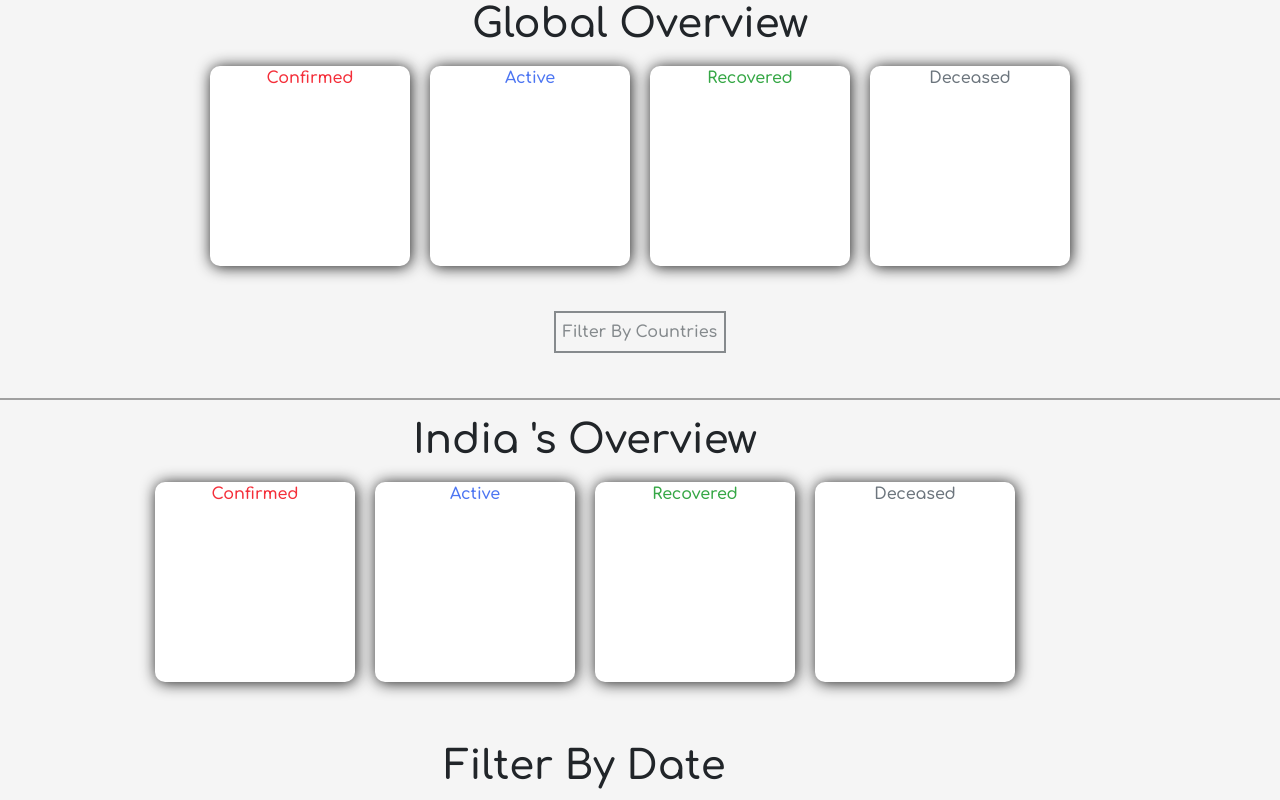
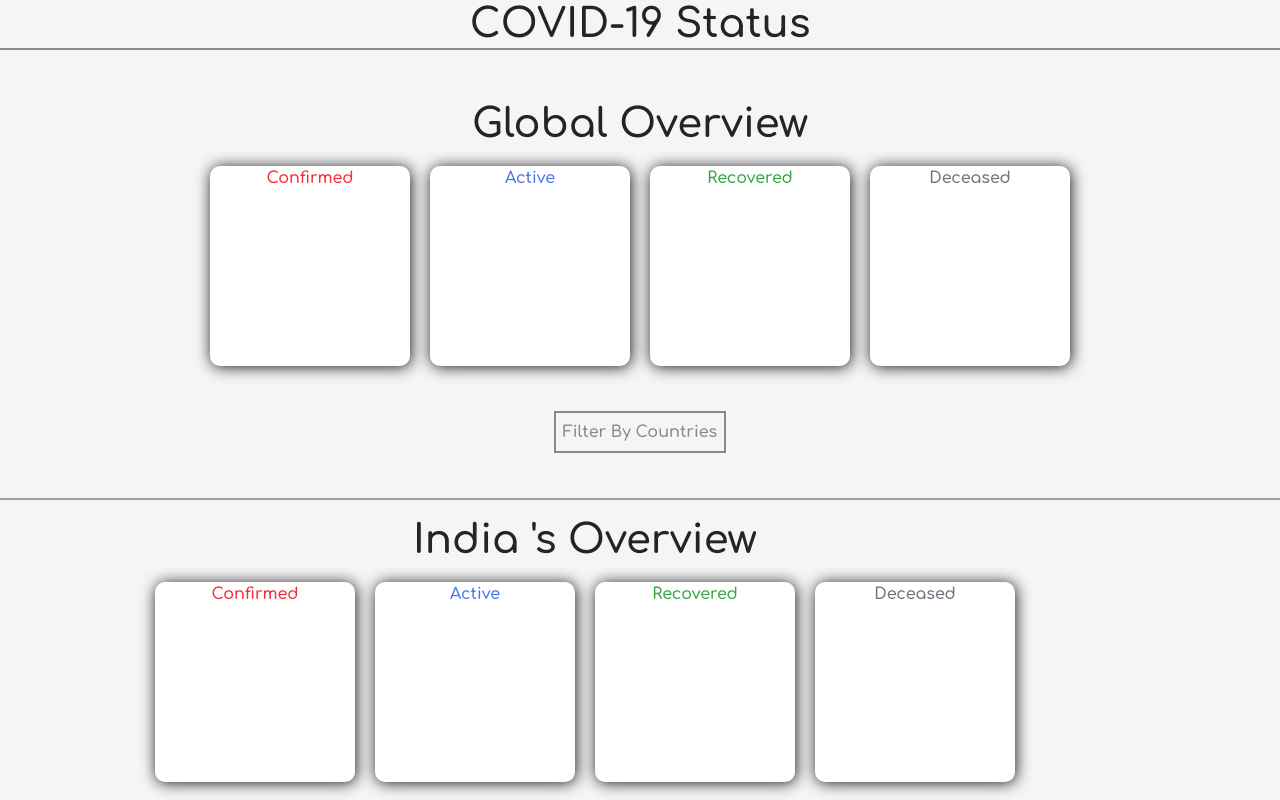
Before and after one commit to ved08/COVID-19-info, a plain HTML site: page index.html in a window 1280 px wide. Shown: the top 800 px of the page. Drawn offline with nearby package versions, Linux system fonts and the light colour scheme; no server answers.

Commit message:
added a header

```diff
--- a/index.html
+++ b/index.html
@@ -12,6 +12,7 @@
 
     </head>
     <body>
+        <h1 class="text-center h1">COVID-19 Status</h1>
         <section id="global-stats">
             <h1 class="text-center">Global Overview</h1>
             <section id="cards" class="flex-container">
--- a/styles.css
+++ b/styles.css
@@ -1,6 +1,10 @@
 body {
     font-family: 'Comfortaa', cursive;
     background-color: #f5f5f5;
+}
+.h1 {
+    border-bottom: 2px solid #858a8d;
+    margin-bottom: 50px;
 }
 .main{
     margin: 15px;
```
